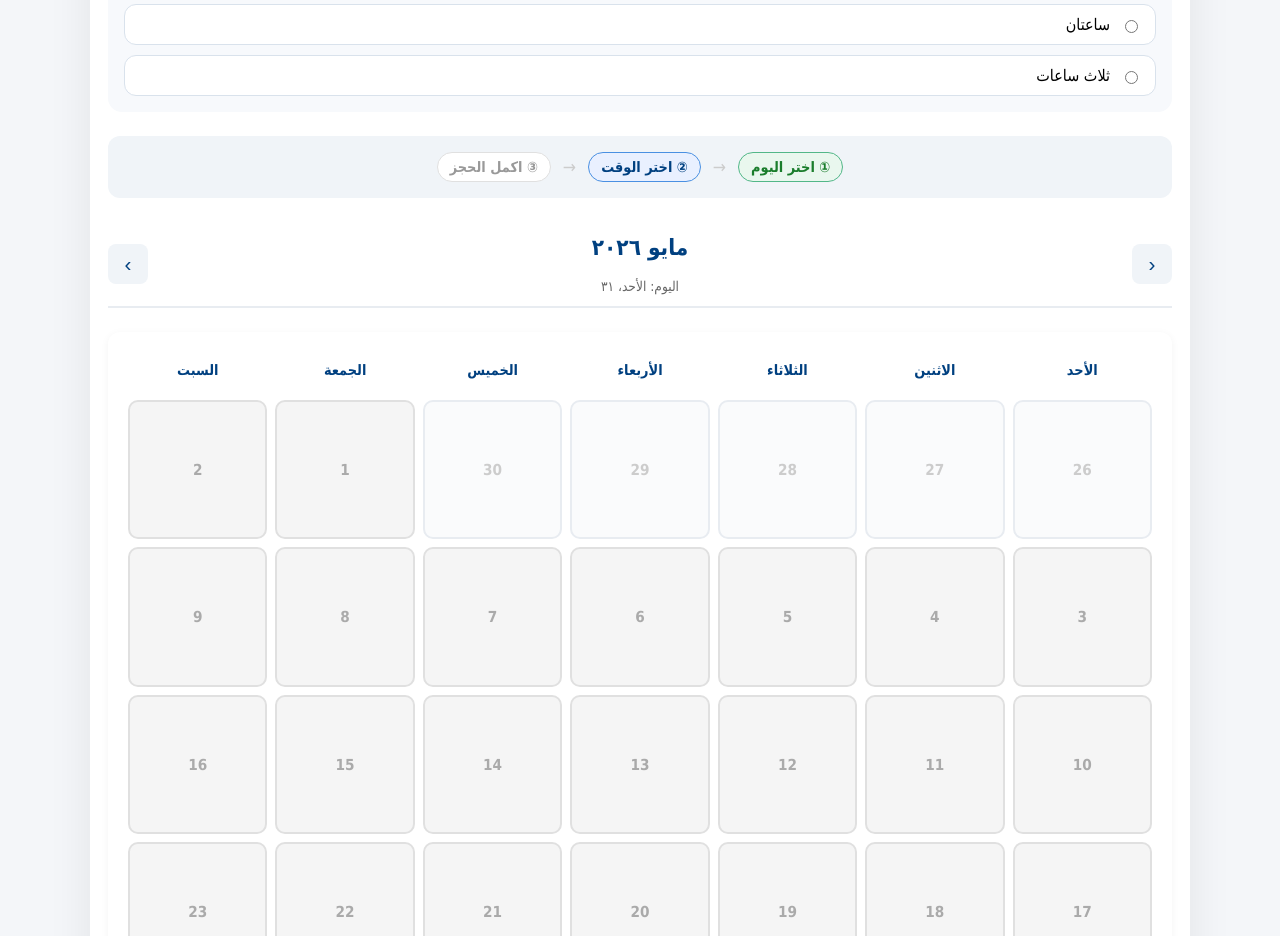
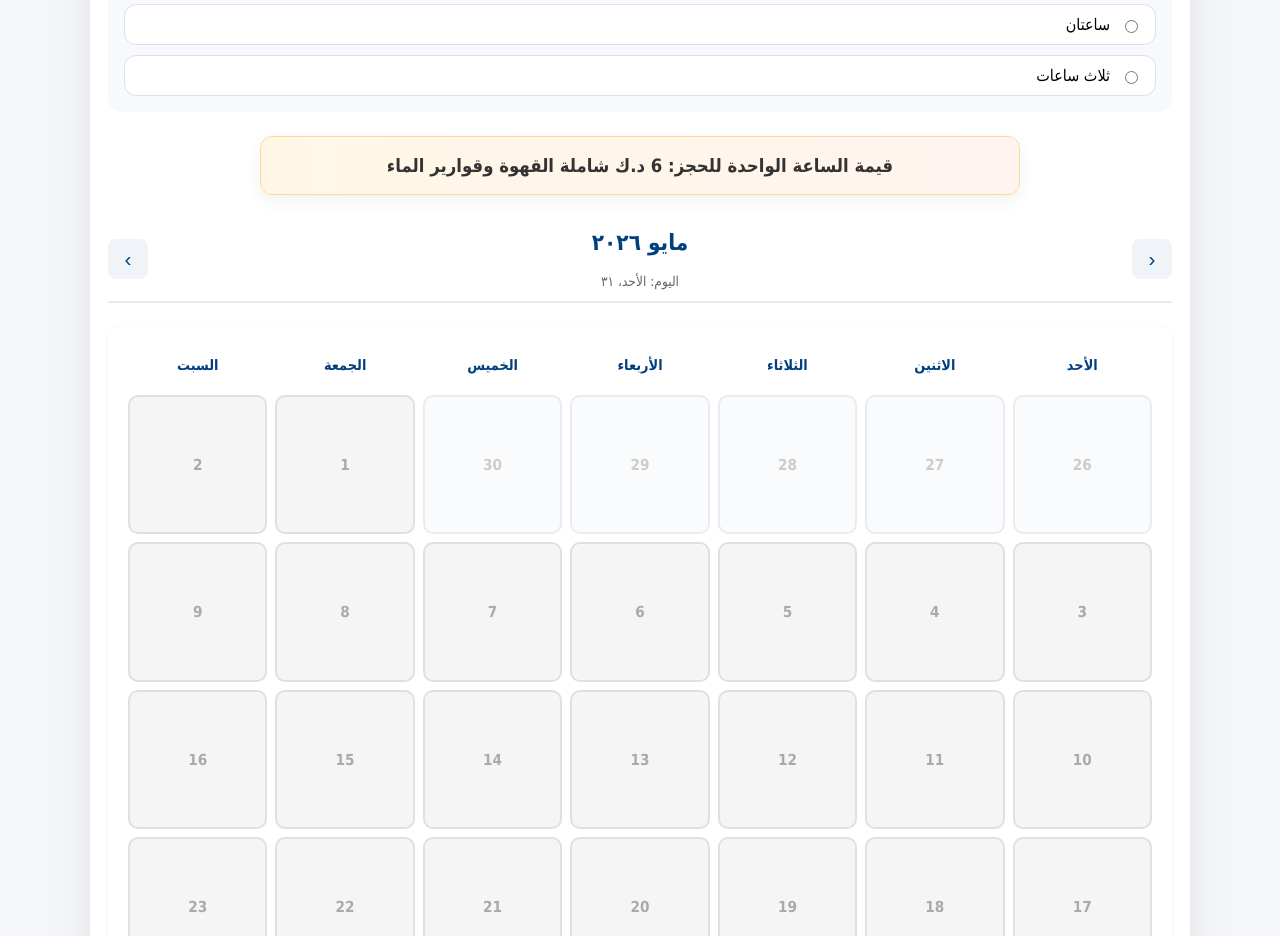
Before and after one commit to sinangrouplaw-arch/office-website, a website: page index.html in a window 1280 px wide. Shown: the part 800-1736 px from the top of the page. Drawn offline with Linux system fonts and the light colour scheme.

Commit message:
Add files via upload

```diff
--- a/index.html
+++ b/index.html
@@ -5,6 +5,8 @@
     <meta name="viewport" content="width=device-width, initial-scale=1.0">
     <title>جدول الحجوزات</title>
     <link rel="stylesheet" href="style.css">
+    <link rel="icon" href="favicon.ico" type="image/x-icon">
+    <link rel="icon" href="banner.png" type="image/png">
   </head>
   <body>
     <header>
@@ -25,12 +27,8 @@
 
       <div class="schedule-section">
         <div class="calendar-wrapper">
-          <div class="workflow-indicator">
-            <span class="step active" id="step-1">① اختر اليوم</span>
-            <span class="step-arrow">→</span>
-            <span class="step" id="step-2">② اختر الوقت</span>
-            <span class="step-arrow">→</span>
-            <span class="step" id="step-3">③ اكمل الحجز</span>
+          <div class="price-banner" role="status" aria-live="polite">
+            قيمة الساعة الواحدة للحجز: 6 د.ك شاملة القهوة وقوارير الماء
           </div>
 
           <div class="calendar-header">
--- a/script.js
+++ b/script.js
@@ -1,4 +1,19 @@
 const bookings = JSON.parse(localStorage.getItem("bookings")) || {};
+// Global resource load error handler: warns developer when images/scripts/styles fail to load
+window.addEventListener("error", (event) => {
+  const target = event.target || event.srcElement;
+  try {
+    if (target && target.tagName) {
+      const tag = target.tagName.toUpperCase();
+      if (tag === "IMG" || tag === "SCRIPT" || tag === "LINK") {
+        const url = target.src || target.href || "unknown resource";
+        console.warn(`Resource failed to load: ${url}`);
+      }
+    }
+  } catch (e) {
+    // swallow secondary errors from the handler itself
+  }
+}, true);
 let selectedDate = "";
 let selectedStart = "";
 let selectedDuration = 1;
@@ -327,8 +342,8 @@ function bookNow() {
     alert("يجب اختيار تاريخ ووقت ومدة الحجز أولاً.");
     return;
   }
-
-  const message = `السلام عليكم، ممكن أحجز الساعة ${formatTime(parseTimeKey(selectedStart))} ولمدة ${selectedDuration}`;
+  const durationText = selectedDuration === 1 ? "ساعة" : `${selectedDuration} ساعات`;
+  const message = `السلام عليكم، ممكن أحجز الساعة ${formatTime(parseTimeKey(selectedStart))} ولمدة ${durationText}`;
   const encodedText = encodeURIComponent(message);
   const whatsappUrl = `https://wa.me/96550933933?text=${encodedText}`;
 
--- a/style.css
+++ b/style.css
@@ -197,6 +197,29 @@ button:hover {
   background: #f0f4f8;
   border-radius: 12px;
   flex-wrap: wrap;
+}
+
+/* Price banner replacing workflow steps */
+.price-banner {
+  width: 100%;
+  max-width: 760px;
+  margin: 10px auto 22px auto;
+  padding: 16px 20px;
+  background: linear-gradient(90deg, #fff7e6, #fff4f0);
+  border: 1px solid #ffd89b;
+  color: #333;
+  font-weight: 800;
+  font-size: 1.05rem;
+  border-radius: 12px;
+  box-shadow: 0 6px 18px rgba(0,0,0,0.06);
+  text-align: center;
+}
+
+@media (min-width: 900px) {
+  .price-banner {
+    font-size: 1.15rem;
+    padding: 18px 24px;
+  }
 }
 
 .step {
```
Also changed, not shown: admin.html (+2 -0 lines), payment.html (+3 -1 lines), favicon.ico (added).
